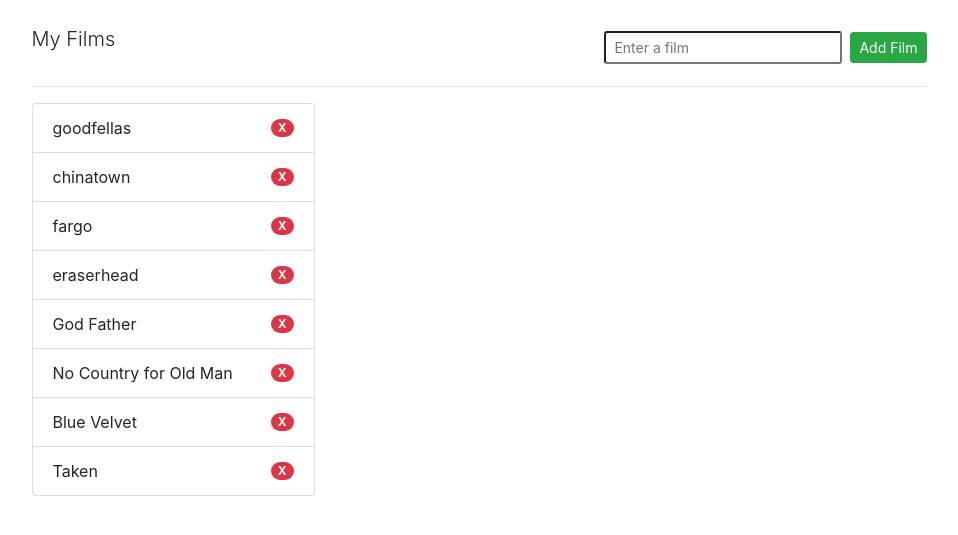
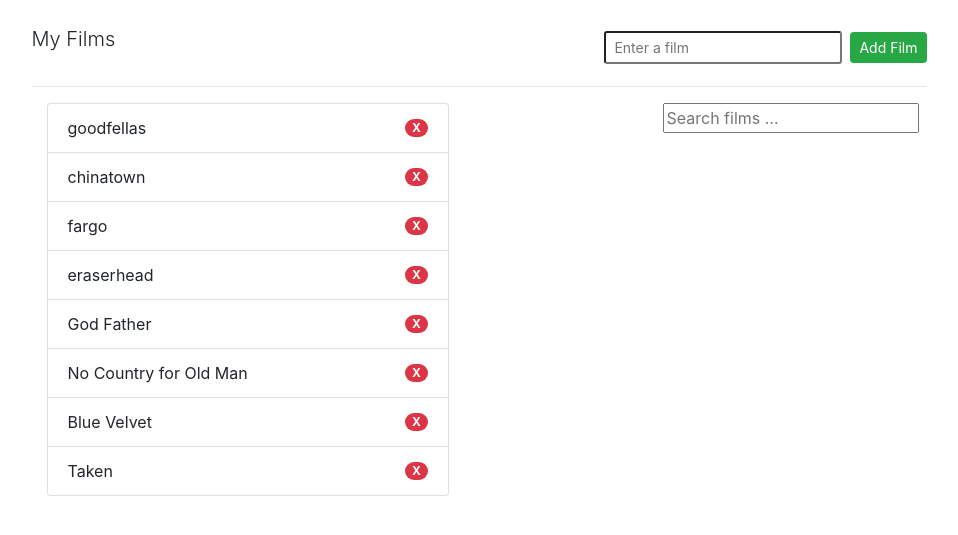
Before and after one commit to amrselaraby/bb_htmx, a Django app: page /films/ in a window 1280 px wide. Shown: the part 56-591 px from the top of the page, without its empty margins (161-1119 px from the left). Run offline with Django 3.2, Linux system fonts and the light colour scheme; a user stored in the database is signed in; data comes from the database, SQL or seed files in the repository; both versions use the stored data as it was after the commit; some libraries are stand-ins or nearby versions.

Commit message:
finished video 5

```diff
--- a/films/templates/partials/film-list.html
+++ b/films/templates/partials/film-list.html
@@ -1,16 +1,35 @@
+<div class="d-flex justify-content-between">
+  <section class="col-6">
+    {% if messages %}
+    <ul class="messages" hx-get="{% url 'clear' %}" hx-trigger="load delay:3s">
+      {% for message in messages %}
+      <li {%if message.tags%} class="{{message.tags}}" {%endif%}>
+        {{message}}
+      </li>
+      {% endfor %}
+    </ul>
+    {% endif %}
+    <!-- prettier-ignore -->
     {% if films %}
-    <ul class="list-group col-4">
+    <ul class="list-group col-12">
       {% for film in films %}
-        <li class="list-group-item d-flex justify-content-between align-items-center">
+      <li
+        class="list-group-item d-flex justify-content-between align-items-center">
         {{ film.name }}
-            <span class="badge badge-danger badge-pill"
-            style="cursor: pointer;"
+        <span
+          class="badge badge-danger badge-pill"
+          style="cursor: pointer"
           hx-delete="{% url 'delete-film' film.pk %}"
           hx-target="#film-list"
-            hx-confirm="Are you sure you wish to delete?">X</span>
+          hx-confirm="Are you sure you wish to delete?"
+          >X</span
+        >
       </li>
       {% endfor %}
     </ul>
     {% else %}
     <p>You do not have any films in your list</p>
     {% endif %}
+  </section>
+  <section>{% include 'partials/search.html' %}</section>
+</div>
--- a/films/templates/partials/navbar.html
+++ b/films/templates/partials/navbar.html
@@ -1,3 +1,4 @@
+<!-- prettier-ignore -->
 <nav class="navbar navbar-expand-lg navbar-light bg-light">
     <a class="navbar-brand" href="{% url 'index' %}">Movie List App</a>
 
--- /dev/null
+++ b/films/templates/partials/search.html
@@ -0,0 +1,15 @@
+<div class="d-flex justify-content-between">
+  <form>
+    <!-- prettier-ignore -->
+    {% csrf_token %}
+    <!-- prettier-ignore -->
+    <input type="text"
+    name="search"
+    hx-post={% url 'search-film' %}
+    hx-trigger="keyup change delay:500ms"
+    hx-target="#results"
+    class="form-contorl-sm mr-2 mb-4"
+    placeholder="Search films ...">
+  </form>
+</div>
+<div id="results"></div>
--- a/films/urls.py
+++ b/films/urls.py
@@ -14,6 +14,8 @@ htmx_urlpatterns = [
     path("check_username/", views.check_username, name="check-username"),
     path("add_film/", views.add_film, name="add-film"),
     path("delete_film/<int:pk>/", views.delete_film, name="delete-film"),
+    path("search_films/", views.search_films, name="search-film"),
+    path("clear/", views.clear, name="clear"),
 ]
 
 urlpatterns += htmx_urlpatterns
--- a/films/views.py
+++ b/films/views.py
@@ -6,6 +6,10 @@ from django.views.generic import FormView, TemplateView
 from django.contrib.auth import get_user_model
 from .models import Film
 from django.views.generic.list import ListView
+from django.contrib.auth.decorators import login_required
+from django.contrib.auth.mixins import LoginRequiredMixin
+from django.views.decorators.http import require_http_methods
+from django.contrib import messages
 
 from films.forms import RegisterForm
 
@@ -29,7 +33,7 @@ class RegisterView(FormView):
         return super().form_valid(form)
 
 
-class FilmList(ListView):
+class FilmList(LoginRequiredMixin, ListView):
     template_name = "films.html"
     model = Film
     context_object_name = "films"
@@ -51,18 +55,22 @@ def check_username(request):
         )
 
 
+@login_required
 def add_film(request):
     name = request.POST.get("filmname")
-    film = Film.objects.create(name=name)
+    film = Film.objects.get_or_create(name=name)[0]
 
     # add the films to the user's list
     request.user.films.add(film)
 
     # return a template with all of the users film
     films = request.user.films.all()
+    messages.success(request, f"Added {name} to list of films")
     return render(request, "partials/film-list.html", {"films": films})
 
 
+@login_required
+@require_http_methods(["DELETE"])
 def delete_film(request, pk):
     # remove the film from the user's list
     request.user.films.remove(pk)
@@ -70,3 +78,19 @@ def delete_film(request, pk):
     # return the template fragment again
     films = request.user.films.all()
     return render(request, "partials/film-list.html", {"films": films})
+
+
+@login_required
+def search_films(request):
+    search_text = request.POST.get("search")
+
+    user_films = request.user.films.all()
+    results = Film.objects.filter(name__icontains=search_text).exclude(
+        name__in=user_films.values_list("name", flat=True)
+    )
+    context = {"results": results}
+    return render(request, "partials/search-results.html", context)
+
+
+def clear(request):
+    return HttpResponse("")
```
Also changed, not shown: films/templates/partials/search-results.html (added, +21 -0 lines), db.sqlite3. Lines whose indentation alone changed are shown as unchanged.
